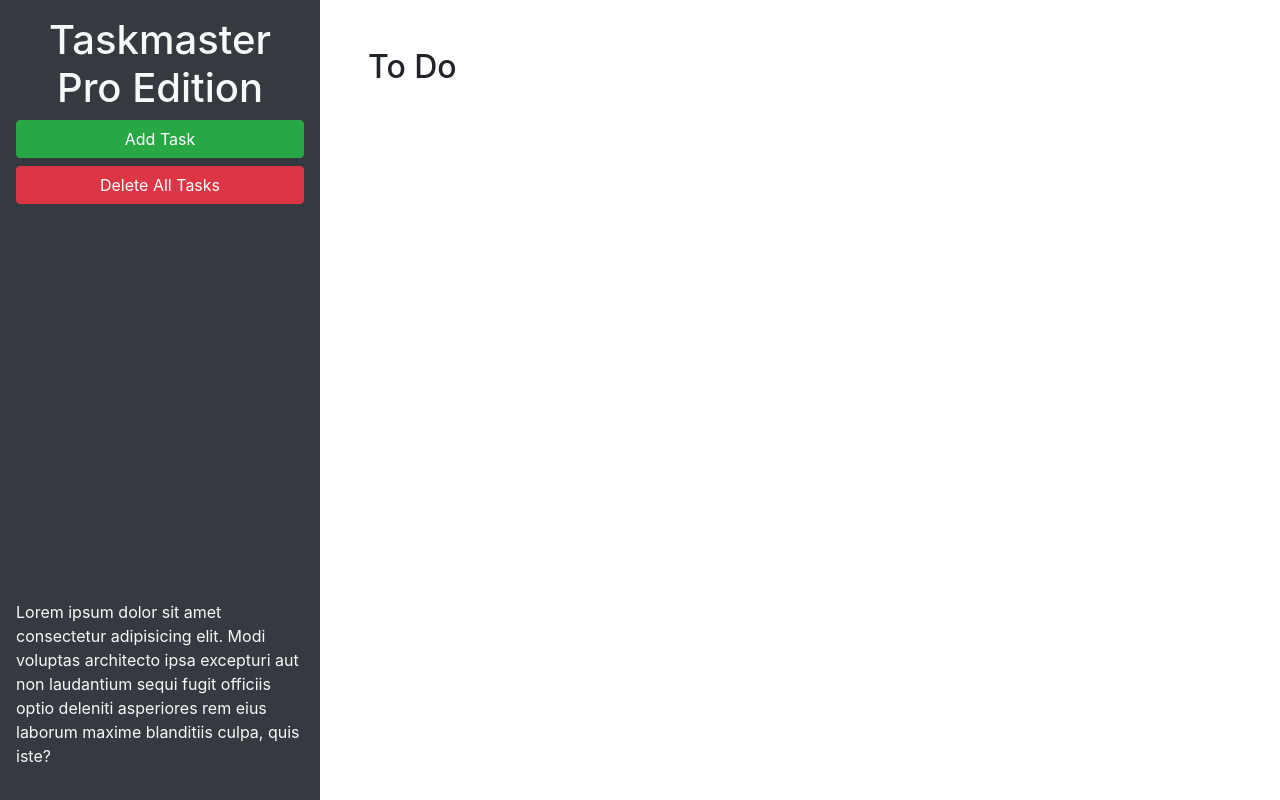
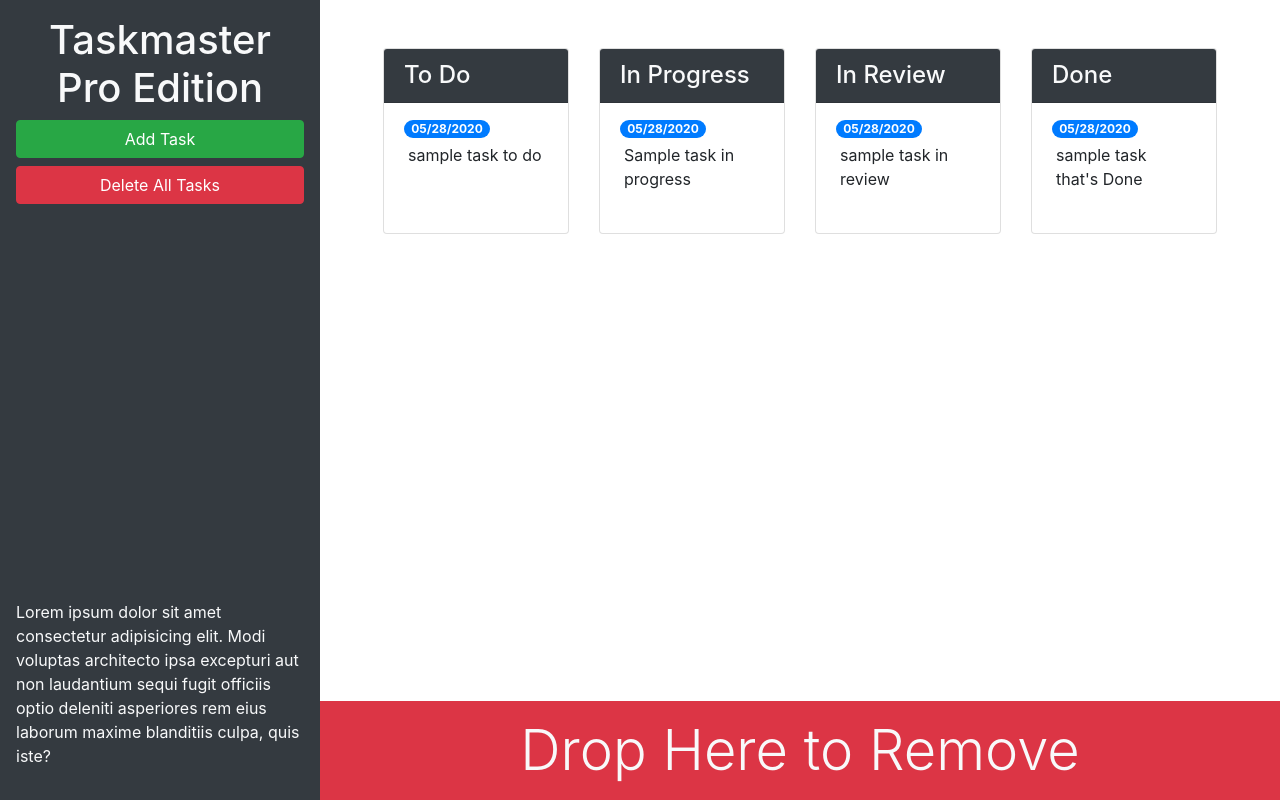
Before and after one commit to jcc83267/taskmaster-pro, a plain HTML site: page index.html in a window 1280 px wide. Drawn offline with nearby package versions, Linux system fonts and the light colour scheme.

Commit message:
added more col, changed color, added remove div at the bottom, using bootstrap tags as well

```diff
--- a/index.html
+++ b/index.html
@@ -13,20 +13,83 @@
 <body>
 
   <div class="row min-vh-100 no-gutters">
-    <header class="col-12 col-lg-3 bg-dark text-light d-flex flex-column p-4 p-lg-3">
+    <header class="col-12 col-lg-3 bg-dark text-light sticky-top d-flex flex-column p-4 p-lg-3">
       <h1 class="text-center">Taskmaster Pro Edition</h1>
       <button id="create-task" class="btn btn-block btn-success" data-toggle="modal" data-target="#task-form-modal">Add
         Task</button>
       <button id="remove-tasks" class="btn btn-block btn-danger">Delete All Tasks</button>
-      <p class="mt-auto">Lorem ipsum dolor sit amet consectetur adipisicing elit. Modi voluptas architecto ipsa
+      <p class="mt-auto d-none d-lg-block">Lorem ipsum dolor sit amet consectetur adipisicing elit. Modi voluptas architecto ipsa
         excepturi aut non
         laudantium sequi fugit officiis optio deleniti asperiores rem eius laborum maxime blanditiis culpa, quis iste?
       </p>
     </header>
-    <main class="col-12 col-lg-9">
-      <div class="m-5">
-        <h2>To Do</h2>
-        <ul id="list-toDo" class="list-group"> </ul>
+    <main class="col-12 col-lg-9 d-flex flex-column">
+      <div class="m-5 row justify-content-around">
+        <!-- to do start-->
+        <div class="col-12 col-md-6 col-xl-3 mb-3">
+          <div class="card">
+            <h4 class="card-header bg-dark text-light">
+              To Do
+            </h4>
+            <ul id="list-toDo" class="list-group list-group-flush">
+              <li class="list-group-item">
+                <span class="badge badge-primary badge-pill">05/28/2020</span>
+                <p class="m-1">sample task to do</p>
+              </li>
+            </ul>
+          </div>
+        </div>
+        <!-- to do end-->
+        <!-- in progress start-->
+        <div class="col-12 col-md-6 col-xl-3 mb-3">
+          <div class="card">
+            <h4 class="card-header bg-dark text-light">
+              In Progress
+            </h4>
+          <ul id="list-inProgress" class="list-group list-group-flush">
+            <li class="list-group-item">
+              <span class="badge badge-primary badge-pill">05/28/2020</span>
+              <p class="m-1">Sample task in progress</p>
+            </li>
+          </ul>
+        </div>
+        </div>
+        <!-- in progress end-->
+        <!-- in review start-->
+        <div class="col-12 col-md-6 col-xl-3 mb-3">
+          <div class="card">
+            <h4 class="card-header bg-dark text-light">
+              In Review
+            </h4>
+            <ul id="list-inReview" class="list-group list-group-flush">
+            <li class="list-group-item">
+              <span class="badge badge-primary badge-pill">05/28/2020</span>
+              <p class="m-1">sample task in review</p>
+            </li>
+            </ul>
+          </div>
+        </div>
+        <!-- in review end-->
+        <!-- done start-->
+        <div class="col-12 col-md-6 col-xl-3 mb-3">
+          <div class="card">
+            <h4 class="card-header bg-dark text-light">
+              Done
+            </h4>
+            <ul id="list-done" class="list-group list-group-flush">
+              <li class="list-group-item">
+                <span class="badge badge-primary badge-pill">05/28/2020</span>
+                <p class="m-1">sample task that's Done</p>
+              </li>
+            </ul>
+          </div>
+        </div>
+        <!-- done end-->
+      </div>
+      <div id="trash" class="mt-auto">
+        <div class="w-199 bg-danger p-3 text-center text-light display-4">
+          Drop Here to Remove
+        </div>
       </div>
     </main>
   </div>
@@ -46,11 +109,11 @@
           <form>
             <div class="form-group">
               <label for="modalTaskDescription">Task description</label>
-              <textarea id="modalTaskDescription" rows="3"></textarea>
+              <textarea id="modalTaskDescription" rows="3" class="form-control"></textarea>
             </div>
             <div class="form-group">
               <label for="modalDueDate">Due date</label>
-              <input type="text" id="modalDueDate" placeholder="mm/dd/yyyy" autocomplete="off" />
+              <input type="text" class="form-control" id="modalDueDate" placeholder="mm/dd/yyyy" autocomplete="off" />
             </div>
           </form>
         </div>
```
